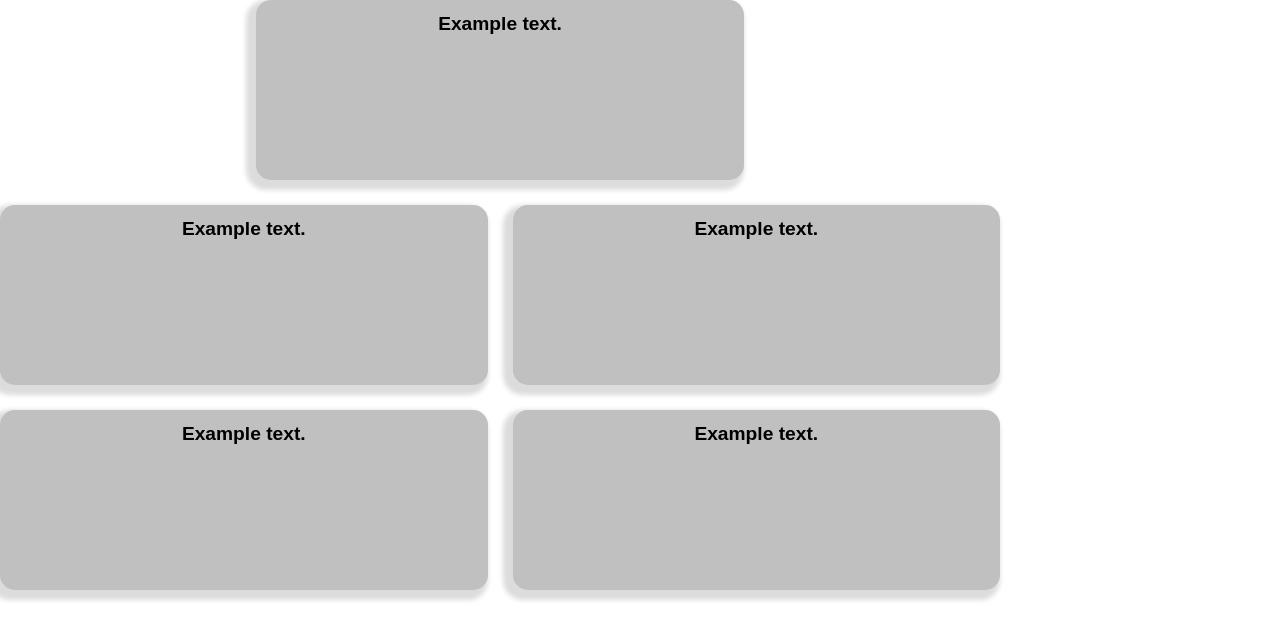
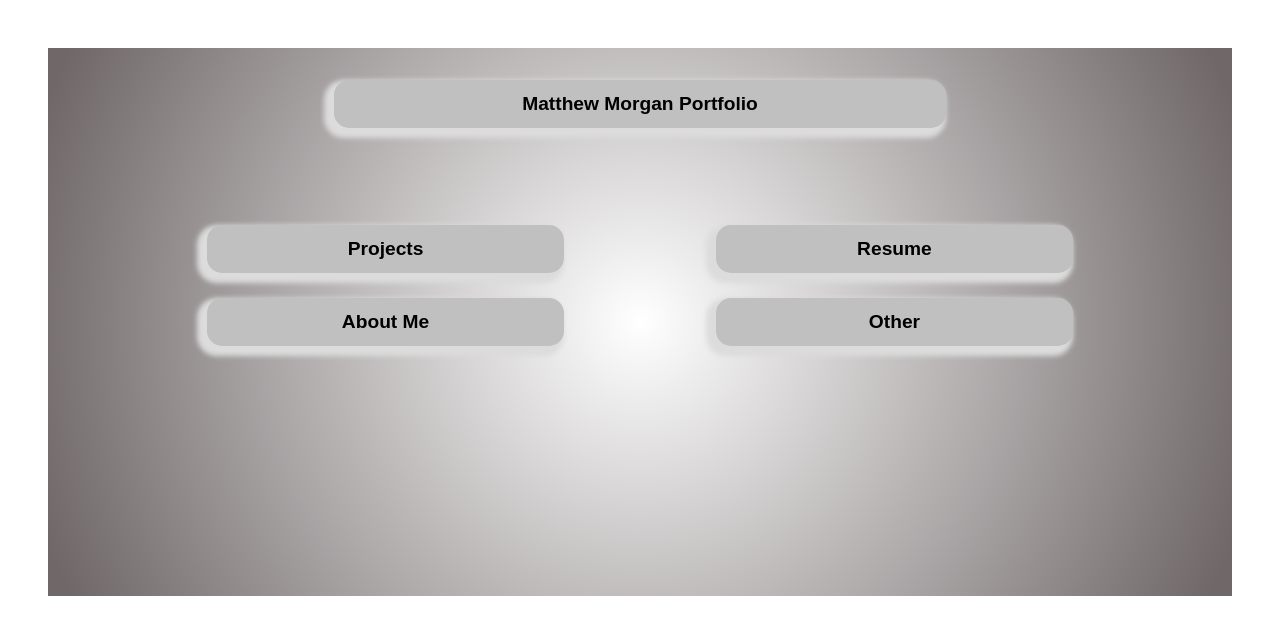
Before and after one commit to mmorgan55/portfolio, a React (Create React App) app: page / in a window 1280 px wide. Shown: the top 640 px of the page. Built offline with nearby package versions, Linux system fonts and the light colour scheme.

Commit message:
ADded hover ability for each card.

```diff
--- a/package.json
+++ b/package.json
@@ -3,8 +3,10 @@
   "version": "0.1.0",
   "private": true,
   "dependencies": {
+    "bootstrap": "^4.3.1",
     "gh-pages": "^2.1.1",
     "react": "^16.11.0",
+    "react-bootstrap": "^1.0.0-beta.14",
     "react-dom": "^16.11.0",
     "react-scripts": "3.2.0"
   },
--- a/src/App.css
+++ b/src/App.css
@@ -1,39 +1,47 @@
 .App {
   display: grid;
-  height: 1000px;
-  width: 1000px;
+  max-height: auto;
+  max-width: auto;
+  background: radial-gradient(circle, rgba(255,255,255,1) 0%, rgba(111,103,104,1) 97%);
   column-gap: 25px;
   row-gap: 25px;
-  grid-template-columns: 1fr 1fr 1fr 1fr;
-  grid-template-rows: 1fr 1fr 1fr 1fr 1fr ;
+  grid-template-columns: repeat(9, 1fr);
+  grid-template-rows: repeat(7, 1fr);
+  margin: 3rem;
+  padding: 2rem;
 }
 
-.cardHolder {
-  grid-column: 1/1;
-  grid-row: 3/3;
+.cardTransform {
+  transform: scale(1);
+  transition: .2s;
+}
+
+.cardTransform:hover {
+  transform: scale(1.2);
+  transition: .2s;
 }
 
 #Title {
-  grid-column: 2/4;
+  grid-column: 3/8;
   grid-row: 1/2;
 }
 
-#About {
-  grid-column: 1/3;
-  grid-row: 2/3;
+#About.cardTransform {
+  grid-column: 2/5;
+  grid-row: 4/5;
 }
 
-#Resume {
-  grid-column: 3/5;
-  grid-row: 2/3;
-}
-
-#Projects {
-  grid-column: 1/3;
+#Resume.cardTransform {
+  grid-column: 6/9;
   grid-row: 3/4;
 }
 
-#Other {
-  grid-column: 3/5;
+#Projects.cardTransform {
+  grid-column: 2/5;
   grid-row: 3/4;
 }
+
+#Other.cardTransform {
+  grid-column: 6/9;
+  grid-row: 4/5;
+}
--- a/src/App.js
+++ b/src/App.js
@@ -9,24 +9,24 @@ class App extends React.Component {
     return (
       <div className="App">
 
-        <div id="Title">
-          <Card />
+        <div id="Title" className="cardTransform">
+          <Card text={"Matthew Morgan Portfolio"}/>
         </div>
 
-        <div id="About">
-          <Card />
+        <div id="About" className="cardTransform">
+          <Card text={"About Me"}/>
         </div>
 
-        <div id="Resume">
-          <Card />
+        <div id="Resume" className="cardTransform">
+          <Card text={"Resume"}/>
         </div>
 
-        <div id="Projects">
-          <Card />
+        <div id="Projects" className="cardTransform">
+          <Card text={"Projects"}/>
         </div>
 
-        <div id="Other">
-          <Card />
+        <div id="Other" className="cardTransform">
+          <Card text={"Other"}/>
         </div>
 
       </div>
@@ -34,6 +34,10 @@ class App extends React.Component {
 
   }
 
+  onMouseEnterEvent() {
+
+  }
+
 }
 
 export default App;
--- a/src/Components/Card/Card.js
+++ b/src/Components/Card/Card.js
@@ -5,7 +5,7 @@ const Card = (props) => {
   return (
     <div className="card">
       <h1>
-        Example text.
+        {props.text}
       </h1>
     </div>
   );
```
Also changed, not shown: 13 other files (tests, documents, lock files or other folders).
